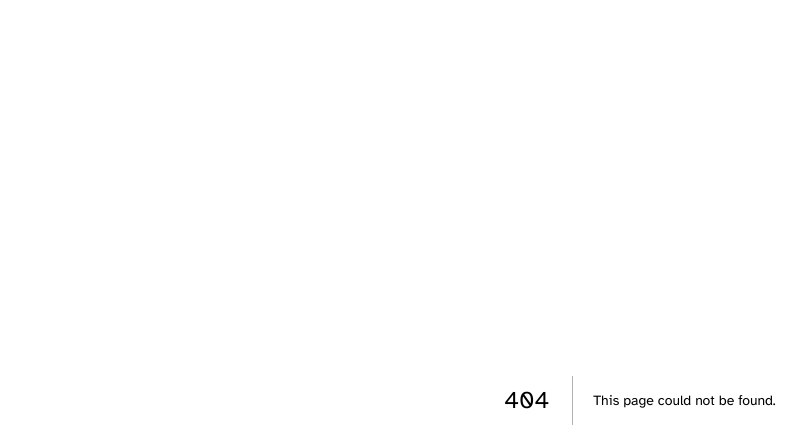
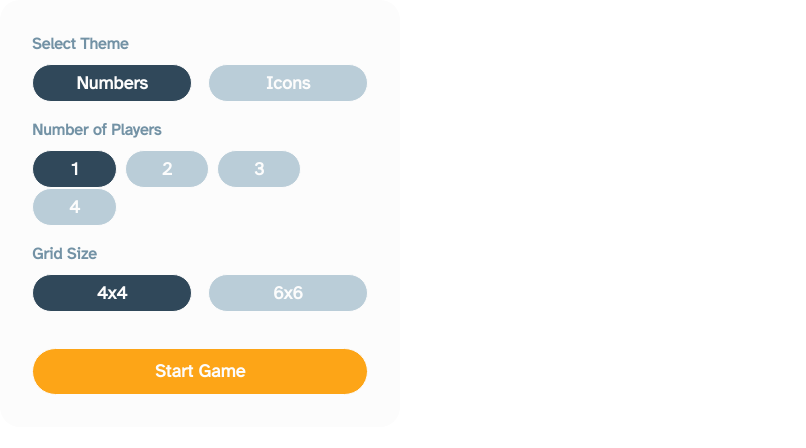
Before and after one commit to sh-rob/memory-game, a Next.js app: page /start-game in a window 1280 px wide. Before the commit this address had no page. Shown: the top 448 px of the page, without its empty margins (0-806 px from the left). Built offline with nearby package versions, Linux system fonts and the light colour scheme.

Commit message:
Updated start-game component

```diff
--- /dev/null
+++ b/pages/start-game.tsx
@@ -0,0 +1,125 @@
+import { useReducer } from "react";
+import { startGameReducer } from "../reducers/startGameReducer";
+import { TOGGLE } from "../enums";
+import Button from "../components/button/button";
+import Link from "next/link";
+
+import classes from "../styles/start-game.module.scss";
+
+const StartGame = () => {
+  const initialState = {
+    theme: {
+      numbers: true,
+      icons: false,
+    },
+    players: {
+      one: true,
+      two: false,
+      three: false,
+      four: false,
+    },
+    gridSize: {
+      size4x4: true,
+      size6x6: false,
+    },
+  };
+
+  const [state, dispatch] = useReducer(startGameReducer, initialState);
+
+  const { numbers, icons } = state.theme;
+  const { one, two, three, four } = state.players;
+  const { size4x4, size6x6 } = state.gridSize;
+
+  const renderClassNameConditional = (bool: boolean): string => {
+    return bool ? "pickledBlueWood" : "jungleMist";
+  };
+
+  return (
+    <div className={classes.container}>
+      <div className={classes.seperator}>
+        <h3 className={classes.header}>Select Theme</h3>
+        <div className={classes.buttonGroupTwo}>
+          <Button
+            onClick={() => {
+              dispatch({ type: TOGGLE.THEME });
+            }}
+            variant={renderClassNameConditional(numbers)}
+          >
+            Numbers
+          </Button>
+          <Button
+            onClick={() => {
+              dispatch({ type: TOGGLE.THEME });
+            }}
+            variant={renderClassNameConditional(icons)}
+          >
+            Icons
+          </Button>
+        </div>
+      </div>
+      <div className={classes.seperator}>
+        <h3 className={classes.header}>Number of Players</h3>
+        <div className={classes.buttonGroupFour}>
+          <Button
+            onClick={() => {
+              dispatch({ type: TOGGLE.PLAYERS, payload: "one" });
+            }}
+            variant={renderClassNameConditional(one)}
+          >
+            1
+          </Button>
+          <Button
+            onClick={() => {
+              dispatch({ type: TOGGLE.PLAYERS, payload: "two" });
+            }}
+            variant={renderClassNameConditional(two)}
+          >
+            2
+          </Button>
+          <Button
+            onClick={() => {
+              dispatch({ type: TOGGLE.PLAYERS, payload: "three" });
+            }}
+            variant={renderClassNameConditional(three)}
+          >
+            3
+          </Button>
+          <Button
+            onClick={() => {
+              dispatch({ type: TOGGLE.PLAYERS, payload: "four" });
+            }}
+            variant={renderClassNameConditional(four)}
+          >
+            4
+          </Button>
+        </div>
+      </div>
+      <div className={classes.seperator}>
+        <h3 className={classes.header}>Grid Size</h3>
+        <div className={classes.buttonGroupTwo}>
+          <Button
+            onClick={() => {
+              dispatch({ type: TOGGLE.GRID_SIZE });
+            }}
+            variant={renderClassNameConditional(size4x4)}
+          >
+            4x4
+          </Button>
+          <Button
+            onClick={() => {
+              dispatch({ type: TOGGLE.GRID_SIZE });
+            }}
+            variant={renderClassNameConditional(size6x6)}
+          >
+            6x6
+          </Button>
+        </div>
+      </div>
+      <Link href="/game">
+        <button className={classes.startGameButton}>Start Game</button>
+      </Link>
+    </div>
+  );
+};
+
+export default StartGame;
--- /dev/null
+++ b/styles/start-game.module.scss
@@ -0,0 +1,48 @@
+@import "styles/colors.module";
+
+.container {
+  background-color: $soapstone;
+  padding: 2rem;
+  border-radius: 20px;
+  width: 100%;
+  max-width: 400px;
+}
+
+.seperator {
+  margin-bottom: 1rem;
+}
+
+.buttonGroupTwo {
+  display: grid;
+  grid-template-columns: repeat(2, 1fr);
+  column-gap: 1rem;
+}
+
+.buttonGroupFour {
+  display: grid;
+  grid-template-columns: repeat(3, 0.25fr);
+  column-gap: 0.5rem;
+  width: 100%;
+}
+
+.header {
+  margin-bottom: 0.5rem;
+  color: $grey-blue;
+}
+
+.startGameButton {
+  border-radius: 30px;
+  border: 1px solid $soapstone;
+  width: 100%;
+  padding: 0.5em;
+  font-family: "Atkinson Hyperlegible", regular;
+  font-weight: bold;
+  cursor: pointer;
+  background-color: $squash;
+  color: $soapstone;
+  margin-top: 1.25rem;
+
+  &:hover {
+    background-color: hsl(36°, 100%, 65%);
+  }
+}
```
